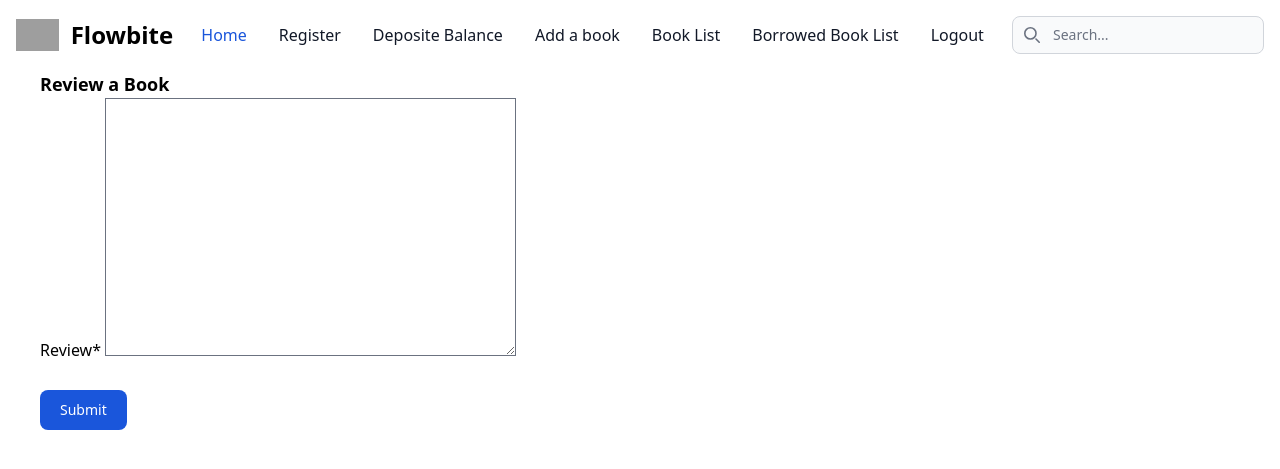
After one commit to foy4748/phitron-django-004, a Django app: page /book/review-book/1 in a window 1280 px wide. The commit adds this page. Shown: the top 469 px of the page. Run offline with Django 5.2, Linux system fonts and the light colour scheme; a user stored in the database is signed in; tables that the repository leaves empty hold one stand-in row (values such as "Sample post"); some libraries are stand-ins or nearby versions; grey boxes are pictures that could not be loaded.

Commit message:
Added Review Mechanism. User can add Review if the book is borrowed state

```diff
--- a/book/forms.py
+++ b/book/forms.py
@@ -1,9 +1,15 @@
 from django import forms
 
-from book.models import Book
+from book.models import Book, BookReview
 
 
 class AddBookForm(forms.ModelForm):
     class Meta:
         model = Book
         exclude = ("createdAt",)
+
+
+class AddReviewForm(forms.ModelForm):
+    class Meta:
+        model = BookReview
+        fields = ["review"]
--- a/book/models.py
+++ b/book/models.py
@@ -33,3 +33,18 @@ class BorrowedBook(models.Model):
 
     def __str__(self):
         return f"{self.book.book_name} is borrowed by {self.user.first_name} {self.user.last_name}"
+
+
+class BookReview(models.Model):
+    book = models.ForeignKey(
+        Book, on_delete=models.CASCADE, related_name="reviewed_books"
+    )
+
+    user = models.ForeignKey(
+        User, on_delete=models.SET_NULL, null=True, related_name="reviewed_books"
+    )
+    review = models.TextField(max_length=5120)
+    createdAt = models.DateTimeField(default=timezone.now)
+
+    def __str__(self):
+        return f"{self.book.book_name} || {self.review}"
--- /dev/null
+++ b/book/templates/book/bookreview_form.html
@@ -0,0 +1,15 @@
+{% extends "base.html" %} {% load static %}
+
+<!-- Using Crisp Form -->
+{% load crispy_forms_tags %} {% block content %}
+<h1 class="text-lg font-extrabold">Review a Book</h1>
+<form method="post">
+  {% csrf_token %} {{ form|crispy }}
+  <button
+    type="submit"
+    class="mt-4 text-white bg-blue-700 hover:bg-blue-800 focus:ring-4 focus:ring-blue-300 font-medium rounded-lg text-sm px-5 py-2.5 me-2 mb-2 dark:bg-blue-600 dark:hover:bg-blue-700 focus:outline-none dark:focus:ring-blue-800"
+  >
+    Submit
+  </button>
+</form>
+{% endblock content %}
--- a/book/templates/book/borrowedbook_list.html
+++ b/book/templates/book/borrowedbook_list.html
@@ -2,7 +2,7 @@
 {% block content %}
 <ul>
 	{% for borrowed_book in object_list %}
-	<li>{{ borrowed_book.book.book_name }} || <a href="{% url "book:return_book" pk=borrowed_book.id %}">Return </a></li>
+	<li>{{ borrowed_book.book.book_name }} || <a href="{% url "book:return_book" pk=borrowed_book.id %}">Return </a><a href="{% url "book:review_book" pk=borrowed_book.book.id %}">Review </a></li>
 	{% endfor %}
 </ul>
 {% endblock content %}
--- a/book/urls.py
+++ b/book/urls.py
@@ -3,6 +3,7 @@ from django.urls import path
 from book.views import (
     BorrowBook,
     ReturnBook,
+    ReviewBook,
     ShowAddBookForm,
     ShowBookList,
     ShowBookDetail,
@@ -17,6 +18,7 @@ urlpatterns = [
     path("book-list/", ShowBookList.as_view(), name="book_list"),
     path("book-detail/<str:pk>", ShowBookDetail.as_view(), name="book_detail"),
     path("borrow-book/<str:pk>", BorrowBook.as_view(), name="borrow_book"),
+    path("review-book/<str:pk>", ReviewBook.as_view(), name="review_book"),
     path(
         "borrowed-book-list/", ShowBorrowedBookList.as_view(), name="borrowedbook_list"
     ),
--- a/book/views.py
+++ b/book/views.py
@@ -1,13 +1,13 @@
 from django.contrib.auth.mixins import LoginRequiredMixin
 from django.db import IntegrityError
 from django.http.response import HttpResponseRedirect
-from django.urls import reverse
+from django.urls import reverse, reverse_lazy
 from django.views.generic.edit import CreateView
 from django.views.generic import DetailView, ListView, View
 from django.contrib import messages
 
-from .forms import AddBookForm
-from book.models import Book, BorrowedBook
+from .forms import AddBookForm, AddReviewForm
+from book.models import Book, BookReview, BorrowedBook
 
 
 # Create your views here.
@@ -23,6 +23,16 @@ class ShowBookList(LoginRequiredMixin, ListView):
 
 class ShowBookDetail(LoginRequiredMixin, DetailView):
     model = Book
+
+    def get_context_data(self, *args, **kwargs):
+        ctx = super().get_context_data(*args, **kwargs)
+        pk = self.kwargs.get("pk")
+        print("PK", pk)
+        book = Book.objects.get(pk=pk)
+        if book is not None:
+            reviews = BookReview.objects.filter(book=book)
+            ctx["review_list"] = reviews
+        return ctx
 
 
 class ShowBorrowedBookList(LoginRequiredMixin, ListView):
@@ -49,7 +59,7 @@ class BorrowBook(LoginRequiredMixin, View):
             if quantityOK is False:
                 error_message = f"Book is out of stock"
                 messages.error(req, error_message)
-                nextUrl = reverse("book:book_list")
+                nextUrl = reverse("book:borrowedbook_list")
                 return HttpResponseRedirect(nextUrl)
 
             if balanceOK is False:
@@ -70,7 +80,7 @@ class BorrowBook(LoginRequiredMixin, View):
                     f"Borrowed book successfully : {book.book_name} | {book.author}"
                 )
                 messages.success(req, success_message)
-                nextUrl = reverse("book:book_list")
+                nextUrl = reverse("book:borrowedbook_list")
                 return HttpResponseRedirect(nextUrl)
             else:
                 error_message = f"Non-existing Book or User"
@@ -113,3 +123,36 @@ class ReturnBook(LoginRequiredMixin, View):
             messages.error(req, error_message)
             nextUrl = reverse("book:book_list")
             return HttpResponseRedirect(nextUrl)
+
+
+# Review a Book
+class ReviewBook(LoginRequiredMixin, CreateView):
+    model = BookReview
+    form_class = AddReviewForm
+    success_url = reverse_lazy("book:borrowedbook_list")
+
+    def dispatch(self, request, *args, **kwargs):
+        book_id = self.kwargs.get("pk")
+        book = Book.objects.get(pk=book_id)
+        user = request.user
+
+        isBookOK = book is not None
+        isBorrwed = BorrowedBook.objects.filter(book=book, user=user).exists()
+
+        # Check if the user has borrowed the book
+        if isBookOK is False or isBorrwed is False:
+            error_message = f"Book was not borrowed"
+            messages.error(self.request, error_message)
+            url = reverse_lazy("book:borrowedbook_list")
+            # Redirect to an error page or any other page
+            return HttpResponseRedirect(url)
+
+        return super().dispatch(request, *args, **kwargs)
+
+    def form_valid(self, form):
+        book_id = self.kwargs.get("pk")
+        book = Book.objects.get(pk=book_id)
+        form.instance.user = self.request.user
+        form.instance.book = book
+        form.save()
+        return super().form_valid(form)
--- a/theme/static/css/dist/styles.css
+++ b/theme/static/css/dist/styles.css
@@ -1343,6 +1343,10 @@ input:checked + .toggle-bg {
   z-index: 50;
 }
 
+.m-0 {
+  margin: 0px;
+}
+
 .mx-auto {
   margin-left: auto;
   margin-right: auto;
@@ -1379,6 +1383,10 @@ input:checked + .toggle-bg {
 
 .mt-4 {
   margin-top: 1rem;
+}
+
+.mb-3 {
+  margin-bottom: 0.75rem;
 }
 
 .block {
@@ -1717,6 +1725,11 @@ input:checked + .toggle-bg {
   background-color: rgb(255 255 255 / 0.5);
 }
 
+.bg-slate-100 {
+  --tw-bg-opacity: 1;
+  background-color: rgb(241 245 249 / var(--tw-bg-opacity));
+}
+
 .p-1 {
   padding: 0.25rem;
 }
@@ -1731,6 +1744,10 @@ input:checked + .toggle-bg {
 
 .p-4 {
   padding: 1rem;
+}
+
+.p-0 {
+  padding: 0px;
 }
 
 .px-2 {
@@ -1808,16 +1825,25 @@ input:checked + .toggle-bg {
   line-height: 1.25rem;
 }
 
+.text-xl {
+  font-size: 1.25rem;
+  line-height: 1.75rem;
+}
+
+.font-bold {
+  font-weight: 700;
+}
+
+.font-extrabold {
+  font-weight: 800;
+}
+
 .font-medium {
   font-weight: 500;
 }
 
 .font-semibold {
   font-weight: 600;
-}
-
-.font-extrabold {
-  font-weight: 800;
 }
 
 .uppercase {
```
Also changed, not shown: book/templates/book/book_detail.html (+36 -1 lines), book/migrations/0004_bookreview.py (added).
